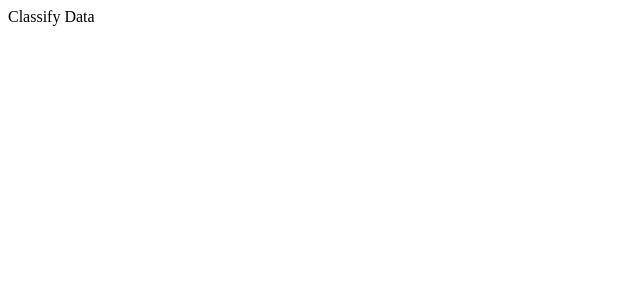
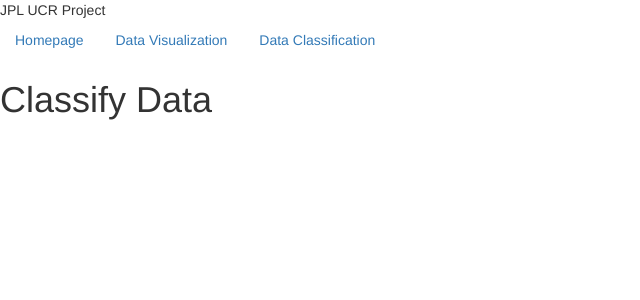
Before and after one commit to MohammadAkbar/JPLUCR, a Flask app: page /dataClassify in a window 1280 px wide. Before the commit the part shown is almost empty. Shown: the top 300 px of the page, without its empty margins (0-640 px from the left). Run offline with Flask 2, Linux system fonts and the light colour scheme; some libraries are stand-ins or nearby versions.

Commit message:
templates

```diff
--- a/flaskapp/templates/dataClassify.html
+++ b/flaskapp/templates/dataClassify.html
@@ -1 +1,9 @@
-Classify Data
+{% extends 'base.html' %}
+
+{% block title %}JPL UCR Project - Classify Data{% endblock %}
+
+{% block content %}
+    <div>
+        <h1>Classify Data</h1>
+    </div>
+{% endblock %}
```
